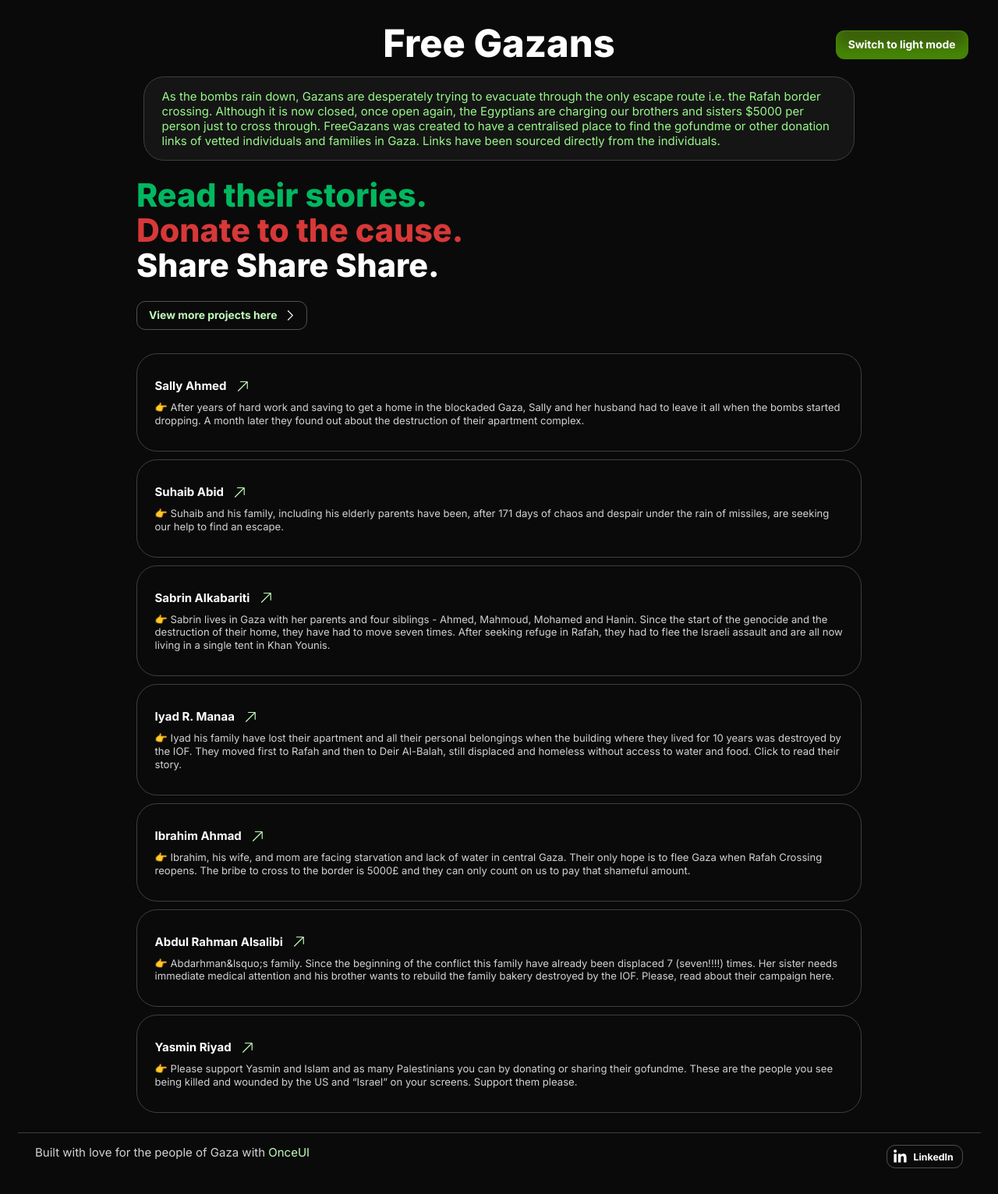
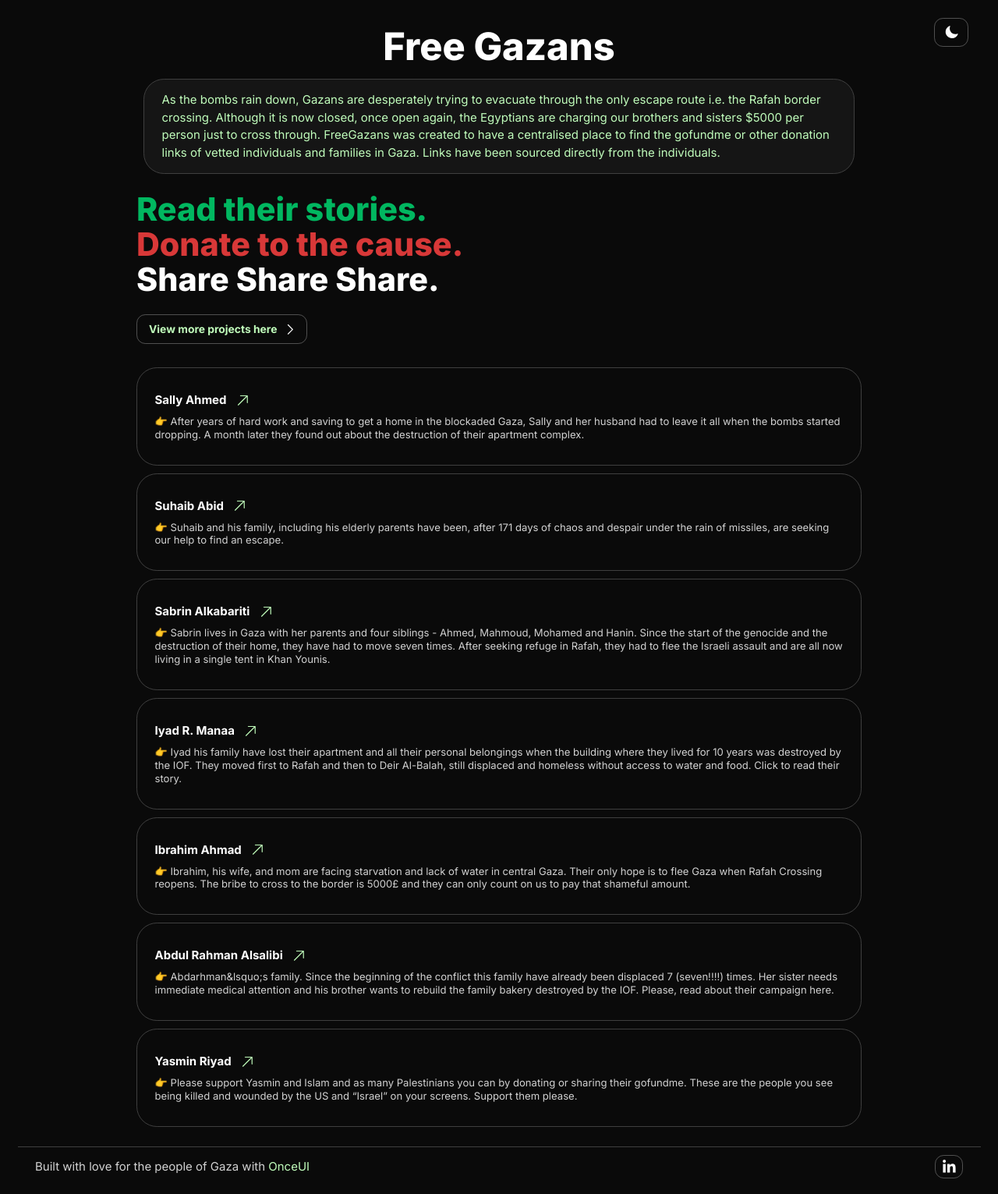
Before and after one commit to zaihdo/freegazans, a Next.js app: page / in a window 1280 px wide. Shown: the whole page at 78% size. Built offline with nearby package versions, Linux system fonts and the light colour scheme.

Commit message:
button changed to an icon button

```diff
--- a/src/app/page.tsx
+++ b/src/app/page.tsx
@@ -3,7 +3,7 @@
 "use client";
 
 import React from 'react';
-import { Heading, Text, Flex, Button, Grid, Icon } from '@/once-ui/components';
+import { Heading, Text, Flex, Button, Grid, NavIcon } from '@/once-ui/components';
 import Link from 'next/link';
 import { useTheme } from './ThemeContext';
 import peopleData from './peopleData';
@@ -21,17 +21,26 @@ export default function Home() {
 			paddingTop="l"
 			paddingX="l">
 			<Flex
-				style={{ position: 'relative', width: '100%' }}>
+				fillWidth
+				justifyContent="space-between"
+				style={{ position: 'relative', width: '100%'}}
+				as="header"
+				paddingX="l"
+				paddingY="2">
+				<Flex
+					gap="12">
 					<Button
 						onClick={toggleTheme}
+						prefixIcon={theme === 'dark' ? 'moon' : 'sun'}
+						variant='tertiary'
 						style={{
 							position: 'absolute',
-						top: '16px',
+							top: '0rem',
 							right: '16px',
-						zIndex: 1000
+							zIndex: 1000,
 						}}>
-					Switch to {theme === 'dark' ? 'light' : 'dark'} mode
 				</Button>
+				</Flex>
 			</Flex>
 			<Flex
 				style={{ overflow: 'hidden' }}
@@ -67,7 +76,10 @@ export default function Home() {
 					paddingY="16"
 					marginBottom="xs">
 					<Text
-						onSolid='accent-weak'>
+						// onSolid='accent-strong'
+						variant='body-default-m'
+						onBackground='accent-medium'
+						>
 						As the bombs rain down, Gazans are desperately trying to evacuate through the only escape route i.e. the Rafah border crossing. Although
 						it is now closed, once open again, the Egyptians are charging our brothers and sisters $5000 per person just to cross through. FreeGazans was created
 						to have a centralised place to find the gofundme or other donation links of vetted individuals and families in Gaza. Links have been sourced directly
@@ -139,8 +151,8 @@ export default function Home() {
 						href="https://www.linkedin.com/in/zaidhimran/"
 						prefixIcon="linkedin"
 						size="s"
-						variant="tertiary">
-						LinkedIn
+						variant="tertiary"
+						style={{bottom: '0.3rem'}}>
 					</Button>
 				</Flex>
 			</Flex>
--- a/src/once-ui/components/Button.tsx
+++ b/src/once-ui/components/Button.tsx
@@ -1,5 +1,3 @@
-"use client";
-
 import React, { ReactNode, forwardRef } from 'react';
 import Link from 'next/link';
 
@@ -42,11 +40,13 @@ const Button = forwardRef<HTMLButtonElement, ButtonProps | AnchorProps>(({
     const labelSize = size === 'l' ? 'font-l' : size === 'm' ? 'font-m' : 'font-s';
     const iconSize = size === 'l' ? 'm' : 's';
 
+    const hasContent = label ?? children;
+
     const content = (
         <>
-            {prefixIcon && !loading && <Icon name={prefixIcon} size={iconSize} />}
+            {prefixIcon && !loading && !hasContent && <Icon name={prefixIcon} size={iconSize} />}
             {loading && <Spinner size={size} />}
-            <div className={`font-label font-strong ${styles.label} ${labelSize} ${fillWidth ? styles.fillWidth : ''}`}>{label || children}</div>
+            {hasContent && <div className={`font-label font-strong ${styles.label} ${labelSize} ${fillWidth ? styles.fillWidth : ''}`}>{label ?? children}</div>}
             {suffixIcon && <Icon name={suffixIcon} size={iconSize} />}
         </>
     );
```
Lines whose indentation alone changed are shown as unchanged.
